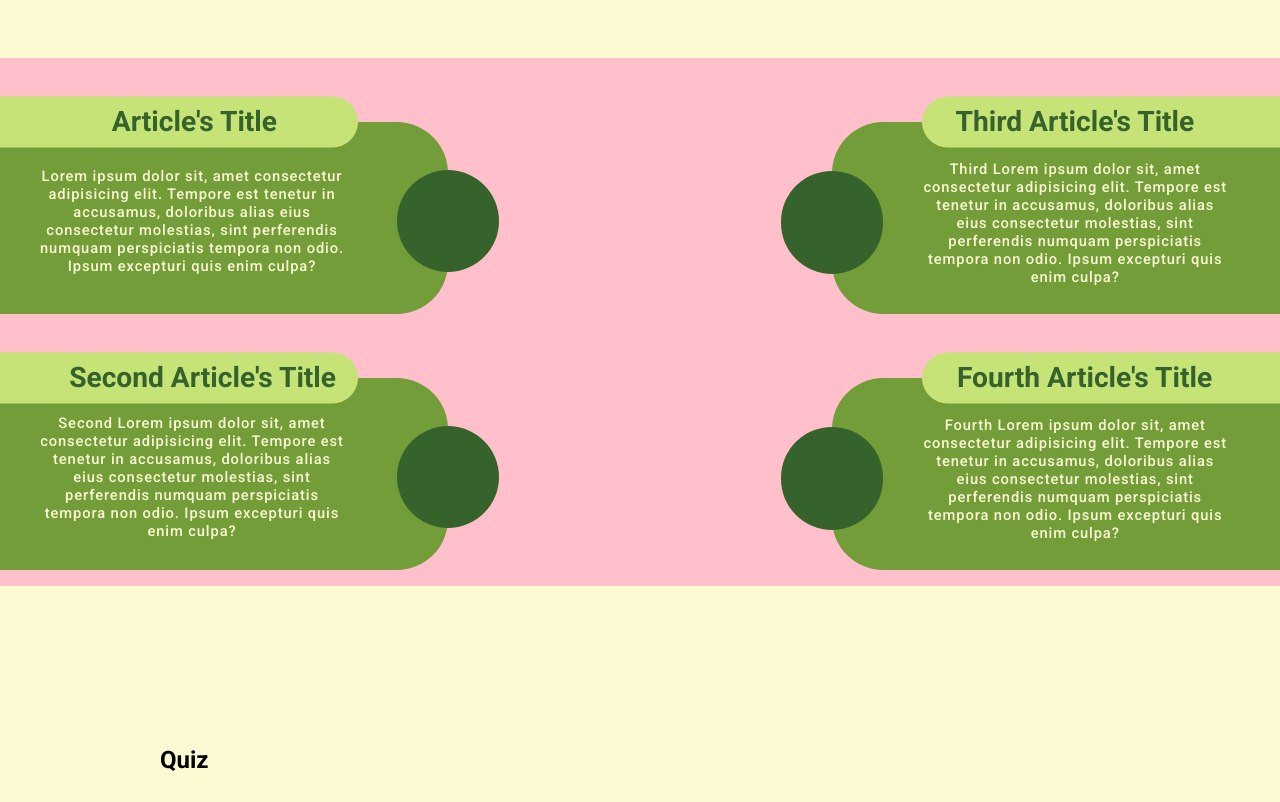
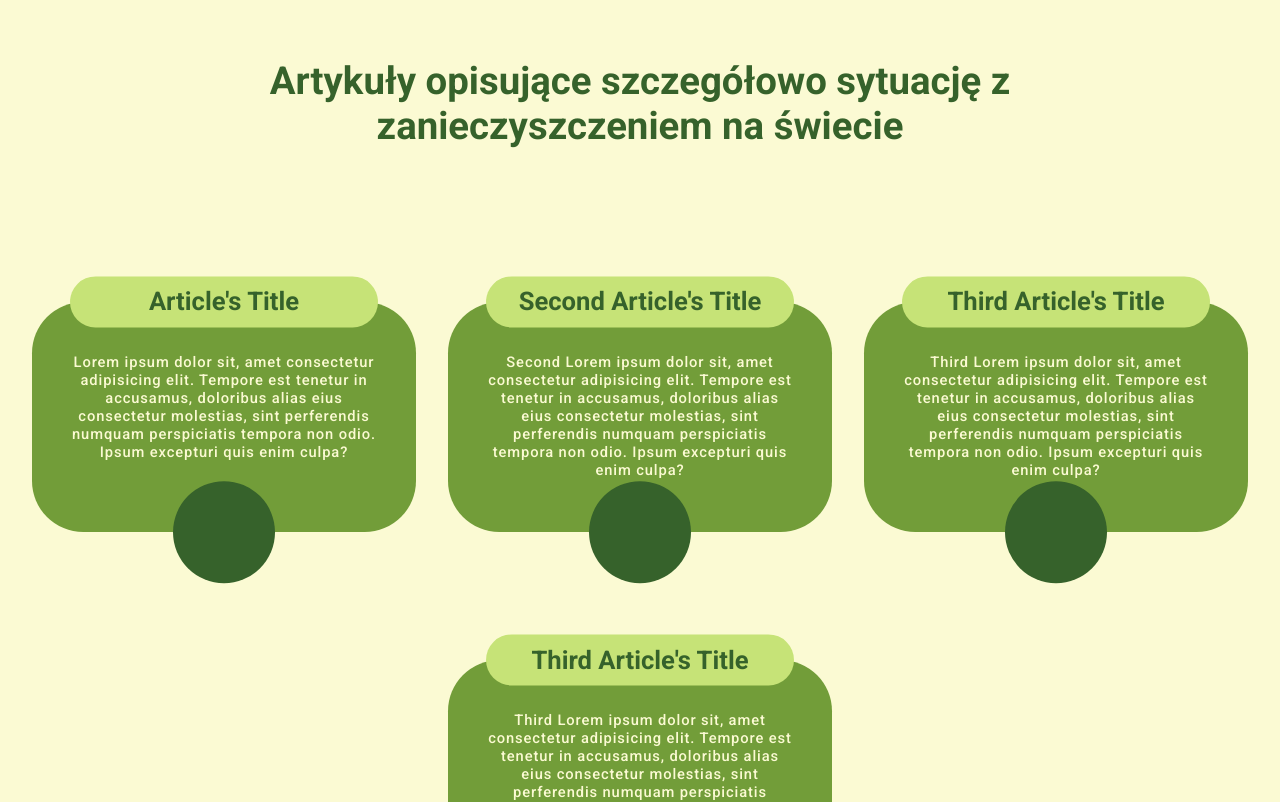
Before and after one commit to apoczwardowski/bardziejEKO, a Vue app: page / in a window 1280 px wide. Shown: the part 1480-2282 px from the top of the page. Built offline with nearby package versions, Linux system fonts and the light colour scheme.

Commit message:
Changed the articles section according to the design

```diff
--- a/src/components/Articles.vue
+++ b/src/components/Articles.vue
@@ -1,11 +1,11 @@
 <template v-for="(title, text) in articles">
 	<section id="articles" >
-		<div class="articlesleft">
-			<div class="articleleft">
+		<h1 class="articlesheader">Artykuły opisujące szczegółowo sytuację z zanieczyszczeniem na świecie</h1>
+		<div class="articles">
+			<div class="article">
 				<div class="artheader">
 					<h1>{{  articles.articleone.title  }}</h1>
 				</div>
-				<div class="artmiddle">
 					<div class="artcont">
 					<p>
 						{{  articles.articleone.text  }}
@@ -15,13 +15,11 @@
 
 				</a>
 			</div>
-			</div>
 
-			<div class="articleleft">
+			<div class="article">
 				<div class="artheader">
 					<h1>{{  articles.articletwo.title  }}</h1>
 				</div>
-				<div class="artmiddle">
 				<div class="artcont">
 					<p>
 						{{  articles.articletwo.text  }}
@@ -31,43 +29,36 @@
 
 				</a>
 			</div>
-			</div>
-		</div>
 
-		<div class="articlesright">
-			<div class="articleright">
+			<div class="article">
 				<div class="artheader">
 					<h1>{{  articles.articlethree.title  }}</h1>
 				</div>
-				<div class="artmiddle">
-					<a href="#" class="artfull">
 
-					</a>
 				<div class="artcont">
 					<p>
 						{{  articles.articlethree.text  }}
 					</p>
 				</div>
-				</div>
-			</div>
-
-			<div class="articleright">
-				<div class="artheader">
-					<h1>{{  articles.articlefour.title  }}</h1>
-				</div>
-				<div class="artmiddle">
 				<a href="#" class="artfull">
 
 				</a>
+			</div>
+			<div class="article">
+				<div class="artheader">
+					<h1>{{  articles.articlethree.title  }}</h1>
+				</div>
+
 				<div class="artcont">
 					<p>
-							{{  articles.articlefour.text  }}
+						{{  articles.articlethree.text  }}
 					</p>
 				</div>
+				<a href="#" class="artfull">
+
+				</a>
 			</div>
 		</div>
-		</div>
-
 	</section>
 </template>
 
@@ -120,28 +111,40 @@ export default {
 
 // $padding-main;
 
+$mobile: 767px;
+$tablet: 1030px;
+
 #articles {
 	display: flex;
-	flex-direction: row;
-	justify-content: space-between;
-	padding: 4em 0em 1em 0em;
-	background: pink;
+	flex-direction: column;
+	align-items: center;
 }
 
-.articlesleft {
+.articlesheader {
+	text-align: center;
+	color: $dark-green;
+	font-size: 3vw;
+	width: 70vw;
+	margin-bottom: 7vw;
+}
+
+.articles {
+	display: flex;
+	flex-wrap: wrap;
+	flex-direction: row;
+	justify-content: space-evenly;
+	padding: 4em 0em 0em 0em;
+}
+
+.article {
 	display: flex;
 	flex-direction: column;
 	justify-content: space-between;
-	height: 35vw;
-}
-
-.articleleft {
-	display: block;
-	flex-direction: column;
-	justify-content: center;
-	height: 15vw;
-	width: 35vw;
-	border-radius: 0px 4vw 4vw 0px;
+	align-items: center;
+	margin-bottom: 10vw;
+	height: 18vw;
+	width: 30vw;
+	border-radius: 4vw 4vw 4vw 4vw;
 	background: $green;
 
 	.artheader {
@@ -152,28 +155,16 @@ export default {
 		padding: 0;
 		height: 4vw;
 		width: 80%;
-		border-radius: 0em 5em 5em 0em;
+		border-radius: 5em 5em 5em 5em;
 		transform: translateY(-50%);
 		background: $light-green;
 
 		h1 {
+			text-align: center;
 			padding: 1vw;
-			font-size: 2.2vw;
+			font-size: 2vw;
 			color: $dark-green;
-			transform: translateX(8%);
 		}
-	}
-
-	.artmiddle {
-		display: flex;
-		flex-direction: row;
-		justify-content: space-between;
-		align-items: center;
-		margin: 0;
-		padding: 0;
-		width: 39vw;
-		height: 15vw;
-		transform: translateY(-25%);
 	}
 
 	.artcont {
@@ -181,6 +172,7 @@ export default {
 		justify-content: center;
 		align-items: center;
 		width: 30vw;
+		padding-bottom: 25%;
 		p {
 			padding: 0em 0em 0em 0em;
 			font-weight: 500;
@@ -192,82 +184,101 @@ export default {
 		}
 	}
 	.artfull {
+		position: absolute;
 		height: 8vw;
 		width: 8vw;
 		border-radius: 100%;
 		background: $dark-green;
+		transform:translateY(175%)
 	}
 }
 
-.articlesright {
-	display: flex;
-	flex-direction: column;
-	justify-content: space-between;
-	height: 35vw;
+@media screen and (max-width: $tablet)
+{
+
+.articlesheader {
+	text-align: center;
+	color: $dark-green;
+	font-size: 4vw;
+	width: 80vw;
+	margin-bottom: 7vw;
 }
 
-.articleright {
-	display: flex;
-	flex-direction: column;
-	justify-content: center;
-	height: 15vw;
-	width: 35vw;
-	border-radius: 4vw 0vw 0vw 4vw;
-	background: $green;
+.article {
+	margin-bottom: 20vw;
+	height: 40vw;
+	width: 60vw;
+	border-radius: 6vw 6vw 6vw 6vw;
 
 	.artheader {
-		display: flex;
-		justify-content: flex-start;
-		align-items: center;
-		align-self: flex-end;
-		margin: 0;
-		padding: 0;
-		height: 4vw;
-		width: 80%;
-		border-radius: 5em 0em 0em 5em;
-		transform: translateY(-50%);
-		background: $light-green;
+		height: 7.5vw;
 
 		h1 {
 			padding: 1vw;
-			font-size: 2.2vw;
-			color: $dark-green;
-			transform: translateX(8%);
+			font-size: 4.2vw;
 		}
 	}
 
-	.artmiddle {
-		display: flex;
-		flex-direction: row;
-		align-items: center;
-		align-self: flex-end;
-		margin: 0;
-		padding: 0;
-		width: 39vw;
-		height: 15vw;
-		transform: translateY(-15%);
-	}
-
 	.artcont {
-		display: flex;
-		justify-content: center;
-		align-items: center;
-		width: 30vw;
+		width: 60vw;
+		padding-bottom: 25%;
 		p {
-			padding: 0em 0em 0em 0em;
-			font-weight: 500;
-			font-size: 1.15vw;
-			text-align: center;
-			letter-spacing: 0.06em;
-			color: $yellow;
+			font-size: 2.5vw;
 			width: 80%;
 		}
 	}
 	.artfull {
-		height: 8vw;
-		width: 8vw;
+		position: absolute;
+		height: 17.5vw;
+		width: 17.5vw;
 		border-radius: 100%;
 		background: $dark-green;
+		transform: translateY(180%);
+	}
+}
+}
+
+@media screen and (max-width: $mobile)
+{
+
+.articlesheader {
+	text-align: center;
+	color: $dark-green;
+	font-size: 4.5vw;
+	width: 90vw;
+	margin-bottom: 7vw;
+}
+
+.article {
+	margin-bottom: 20vw;
+	height: 60vw;
+	width: 80vw;
+
+	.artheader {
+		height: 10vw;
+
+		h1 {
+			padding: 1vw;
+			font-size: 5.5vw;
+		}
+	}
+
+	.artcont {
+		width: 80vw;
+		padding-bottom: 25%;
+		p {
+			font-size: 3.5vw;
+			width: 80%;
+		}
+	}
+	.artfull {
+		position: absolute;
+		height: 25vw;
+		width: 25vw;
+		border-radius: 100%;
+		background: $dark-green;
+		transform: translateY(190%);
+	}
 }
 }
 </style>
```
Lines whose indentation alone changed are shown as unchanged.
